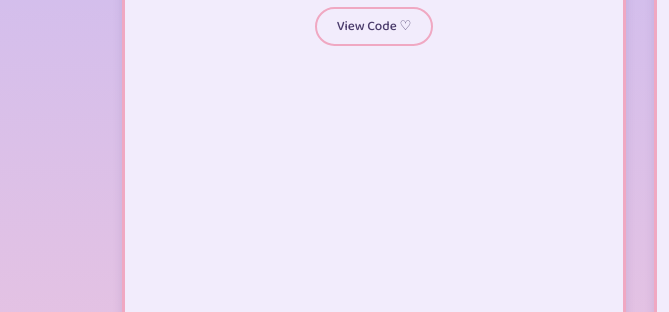
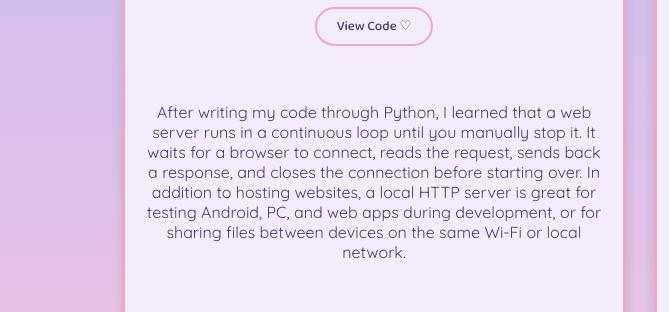
Before and after one commit to mspancake-ui/portfoliowebsite, a plain HTML site: page webproj.html in a window 1280 px wide. Shown: the part 623-935 px from the top of the page, 0-669 px from the left. Drawn offline with Linux system fonts and the light colour scheme.

Commit message:
Update webproj.html

```diff
--- a/webproj.html
+++ b/webproj.html
@@ -134,6 +134,18 @@ while True:
             <div style="padding-top: 20px;"></div>
             <div style="padding-bottom: 20px;"></div>
 
+
+                <div class="project-text">
+
+                    <p>
+                      After writing my code through Python, I learned that a web server runs in a continuous loop until you manually stop it. It waits for a browser to connect, reads the request, sends back a response, and closes the connection before starting over.
+                        In addition to hosting websites, a local HTTP server is great for testing Android, PC, and web apps during development, or for sharing files between devices on the same Wi-Fi or local network.
+
+                    </p>
+
+                </div>
+
+
     </div>
 
             </article>
```
